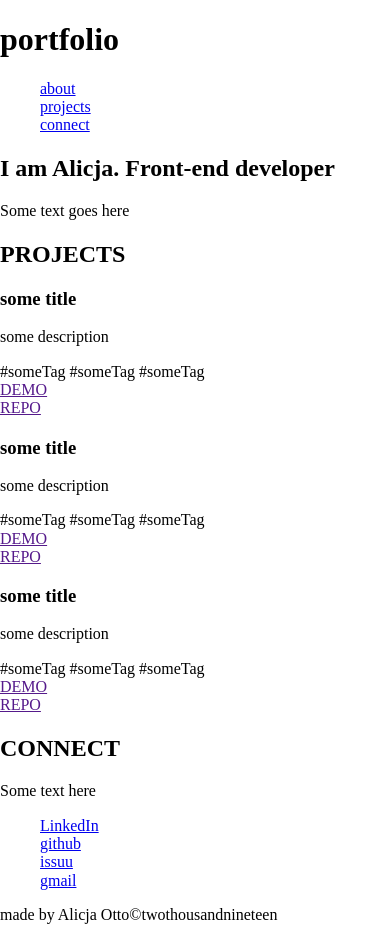
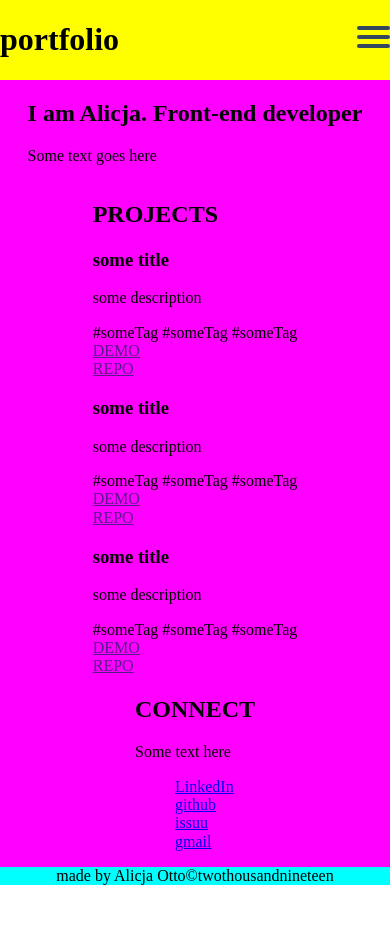
Before and after one commit to alicjaotto/portfolio, a website: page src/index.html in a window 390 px wide. After the commit the page ends 885 px from the top, so only its background shows below. Drawn offline with Linux system fonts and the light colour scheme.

Commit message:
basic mobile grid layout

```diff
--- a/src/css/main.scss
+++ b/src/css/main.scss
@@ -1,2 +1,62 @@
 @import 'variables';
 @import 'reset';
+
+/*grid*/
+.container {
+  display: grid;
+  grid-template-columns: auto;
+  grid-template-rows: auto;
+  grid-template-areas:
+    "header"
+    "content"
+    "footer";
+}
+
+.header {
+  grid-area: header;
+  background-color: yellow;
+  display: flex;
+  justify-content: space-between;
+  align-items: center;
+}
+
+.content {
+  grid-area: content;
+  background-color: magenta;
+  display: flex;
+  justify-content: center;
+  flex-direction: column;
+  align-items: center;
+}
+
+.footer {
+  grid-area: footer;
+  background-color: cyan;
+  display: flex;
+  justify-content: center;
+}
+
+.hidden {
+  display: none;
+}
+
+.header__nav__toggle {
+  span {
+    display: block;
+    width: 33px;
+    height: 4px;
+    margin-bottom: 5px;
+    position: relative;
+
+    background: $color-secondary;
+    border-radius: 3px;
+
+    z-index: 1;
+
+    transform-origin: 4px 0px;
+
+    transition: transform 0.5s cubic-bezier(0.77,0.2,0.05,1.0),
+                background 0.5s cubic-bezier(0.77,0.2,0.05,1.0),
+                opacity 0.55s ease;
+  }
+}
--- a/src/index.html
+++ b/src/index.html
@@ -12,17 +12,25 @@
     <link rel="stylesheet" href="./css/main.css">
   </head>
 
-<body>
-  <header>
+  <body class="container">
+    <header class="header">
       <h1>portfolio</h1>
-    <nav>
-      <ul>
+      <nav class="header__nav">
+        <div class="header__nav__toggle">
+          <span></span>
+          <span></span>
+          <span></span>
+        </div>
+        <div id="nav-menu" class="hidden">
+          <ul class="header__nav__menu">
             <li><a href="#about">about</a></li>
             <li><a href="#projects">projects</a></li>
             <li><a href="#contact">connect</a></li>
           </ul>
+        </div>
       </nav>
     </header>
+    <div class="content">
       <section id="about">
         <h2>I am Alicja. <span>Front-end</span> developer</h2>
         <p>Some text goes here</p>
@@ -87,11 +95,12 @@
           <li><a href="gmail">gmail</a></li>
         </ul>
       </section>
-  <footer>
+    </div>
+    <footer class="footer">
       <div>
         <span>made by Alicja Otto©twothousandnineteen</span>
       </div>
     </footer>
-  <script src=""></script>
+    <script src="./js/main.js"></script>
   </body>
 </html>
--- /dev/null
+++ b/src/js/main.js
@@ -0,0 +1,10 @@
+document.addEventListener('DOMContentLoaded', function(){
+
+  function toggleMenu() {
+    const nav = document.querySelector('#nav-menu');
+    nav.classList.toggle('hidden');
+  }
+
+  document.querySelector('.header__nav__toggle')
+    .addEventListener('click', toggleMenu);
+});
```
Also changed, not shown: src/css/main.css. Lines whose indentation alone changed are shown as unchanged.
